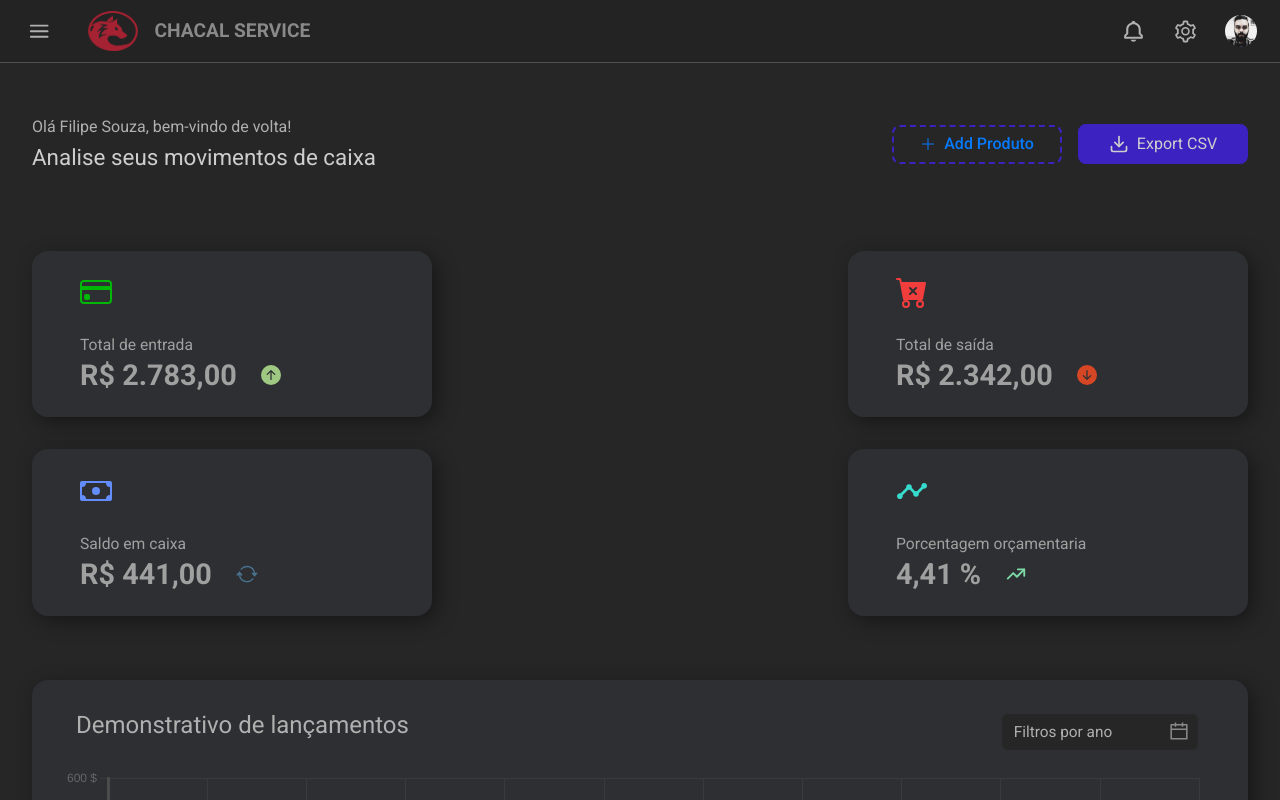
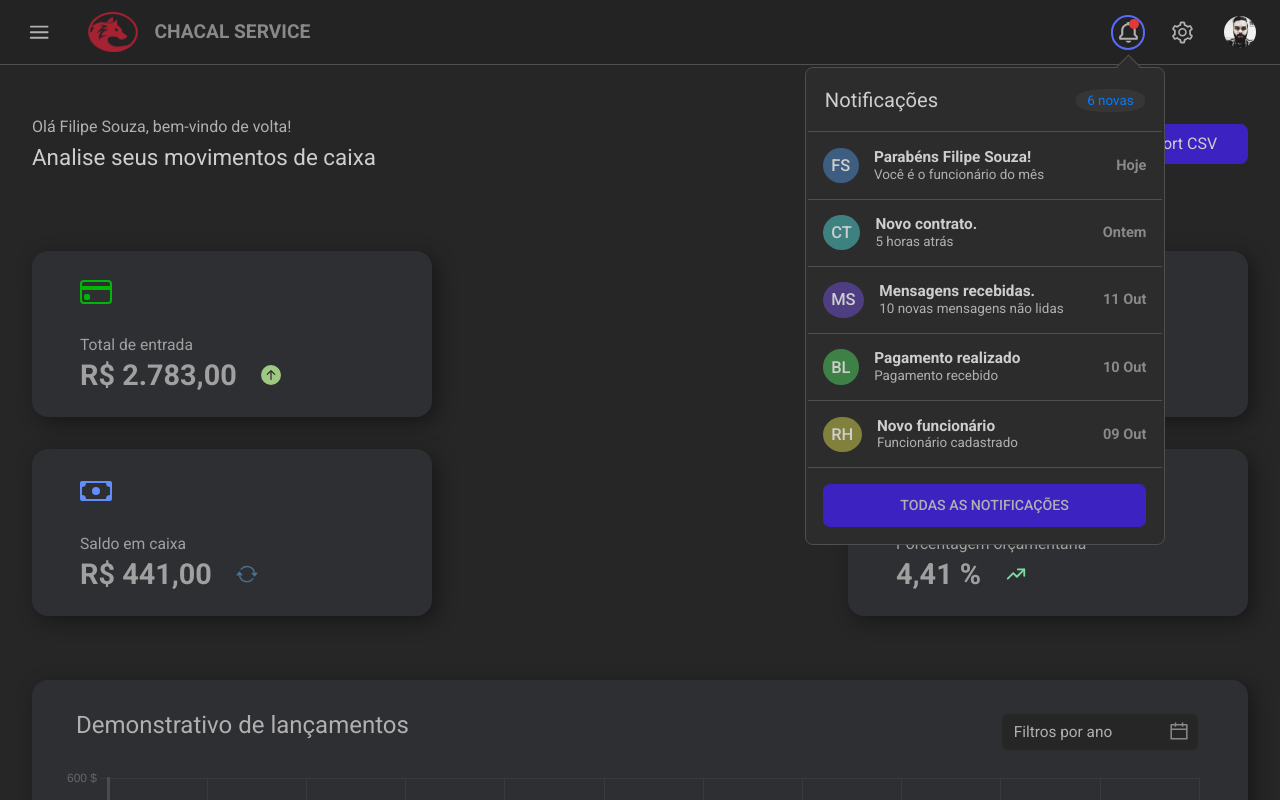
Before and after one commit to Fsouzza/chacal-servicev2, a React (Create React App) app: page /fluxoDeCaixa in a window 1280 px wide. Both pictures are taken after a click on the button 1133 px from the left and 31 px from the top of the page. Shown: the top 800 px of the page. Built offline with nearby package versions, Linux system fonts and the light colour scheme.

Commit message:
component notification

```diff
--- a/src/components/header/dropdownMenus/dropdownNotification/DropdownNotification.module.scss
+++ b/src/components/header/dropdownMenus/dropdownNotification/DropdownNotification.module.scss
@@ -0,0 +1,122 @@
+@import "styles/variaveis";
+
+.notificationMenu {
+	align-items: center;
+	background-color: $cor-dropdown;
+	border: 1px solid $cor-secundaria;
+	border-radius: .4em;
+	box-sizing: border-box;
+	display: flex;
+	flex-direction: column;
+	justify-content: center;
+	opacity: 1;
+	padding: .1em;
+	position: absolute;
+	right: -1em;
+	top: 2.7em;
+	width: 360px;
+  @media (max-width: 425px) {
+    border-color: $cor-azull;
+    border-radius: 0;
+    right: -6.05em;
+    top: 44px;
+    width: 100vw;
+    height: 55vh;
+  }
+	&::before {
+		background-color: $cor-dropdown;
+		border-left: 1px solid $cor-secundaria;
+		border-top: 1px solid $cor-secundaria;
+		content: "";
+		height: 16px;
+		position: absolute;
+		right: 1.4em;
+		top: -10px;
+		transform: rotate(45deg);
+		width: 16px;
+		@media (max-width: 425px) {
+			display: none;
+		}
+	}
+	&__inativo {
+		display: none;
+	}
+  .titulo{
+    align-items: center;
+    border-bottom: 1px solid $cor-secundaria;
+    display: flex;
+    justify-content: space-between;
+    padding: 1em .9em;
+    width: 100%;
+    h3{
+      font-size: 1.05em;
+      font-weight: 400;
+    }
+    span{
+      background-color: $cor-bg-cinza;
+      border-radius: 40%;
+      color: $cor-azull;
+      font-size: .7em;
+      padding: .3em .8em;
+    }
+  }
+  .info{
+    align-items: center;
+    border-bottom: 1px solid $cor-secundaria;
+    display: flex;
+    gap: .8em;
+    padding: .8em;
+    width: 100%;
+    &__icon{
+      background-color: $cor-bg-verde;
+      border-radius: 50%;
+      font-size: .86em;
+      font-weight: 500;
+      padding: .5em;
+    }
+    &__content{
+      display: flex;
+      flex-direction: column;
+      justify-content: flex-start;
+      width: 100%;
+      h5{
+        font-size: .8em;
+      }
+      p{
+        color: $cor-brancol;
+        font-size: .7em;
+      }
+    }
+    &__data{
+      display: flex;
+      color: $cor-cinza;
+      font-size: .76em;
+      font-weight: 600;
+      justify-content: flex-end;
+      width: 25%;
+    }
+  }
+  .button{
+    align-items: center;
+    padding: .8em;
+    width: 100%;
+    &__content{
+      background-color: $cor-azul;
+      border: 2px solid $cor-azul;
+      border-radius: .5em;
+      color: $cor-brancol;
+      cursor: pointer;
+      font-size: .74em;
+      font-weight: 500;
+      padding: .8em;
+      text-transform: uppercase;
+      transition: all .5s;
+      width: 100%;
+      &:hover{
+        background: $cor-bg-azul;
+        border-color: $cor-azull;
+        color: $cor-azull;
+      }
+    }
+  }
+}
--- a/src/components/header/dropdownMenus/dropdownNotification/DropdownNotification.tsx
+++ b/src/components/header/dropdownMenus/dropdownNotification/DropdownNotification.tsx
@@ -1,10 +1,60 @@
+import { useEffect, useRef, useState } from 'react';
 import { BiBell } from 'react-icons/bi';
+import styles from './DropdownNotification.module.scss';
 import styles2 from '../../header.module.scss';
+import { username } from 'helpers/username';
+
+const notificationsList = [
+  {id: 1,icon: 'FS', title: `Parabéns ${username}!`, text: 'Você é o funcionário do mês', data: 'Hoje', background: '#3d5d81'},
+  {id: 2,icon: 'CT', title: 'Novo contrato.', text: '5 horas atrás', data: 'Ontem', background: '#3d8181'},
+  {id: 4,icon: 'MS', title: 'Mensagens recebidas.', text: '10 novas mensagens não lidas', data: '11 Out', background: '#4e3d81'},
+  {id: 5,icon: 'BL', title: 'Pagamento realizado', text: 'Pagamento recebido', data: '10 Out', background: '#3d8146'},
+  {id: 6,icon: 'RH', title: 'Novo funcionário', text: 'Funcionário cadastrado', data: '09 Out', background: '#81813d'},
+];
 
 export const DropdownNotification = () => {
+  const [notificationOpen, setNotificationOpen] = useState(false);
+  const dropdownNotification = useRef<HTMLDivElement>(null);
+  const handleFocus = () => { setNotificationOpen(!notificationOpen); };
+
+  useEffect(() => {
+    // eslint-disable-next-line @typescript-eslint/no-explicit-any
+    const handleClickOutside = (e: any) => {
+      if(notificationOpen && !dropdownNotification.current?.contains(e.target as Node)){
+        setNotificationOpen(false);
+      }
+    };
+    notificationOpen ? window.addEventListener('click', handleClickOutside) : window.removeEventListener('click', handleClickOutside);
+  }, [setNotificationOpen]);
+
   return(
-    <li>
-      <button className={styles2.link}><BiBell /></button>
-    </li>
+    <div className={styles2.notification} ref={dropdownNotification}>
+      <button
+        className={notificationOpen ? `${styles2.link__ativo}` : `${styles2.link}`}
+        onClick={handleFocus}
+      >
+        <BiBell />
+      </button>
+      <div className={styles2.circle}></div>
+      <div className={notificationOpen ? `${styles.notificationMenu}` : `${styles.notificationMenu__inativo}`}>
+        <div className={styles.titulo}>
+          <h3>Notificações</h3>
+          <span>6 novas</span>
+        </div>
+        {notificationsList.map(notification => (
+          <div key={notification.id} className={styles.info}>
+            <div className={styles.info__icon} style={{background: notification.background}}>{notification.icon}</div>
+            <div className={styles.info__content}>
+              <h5>{notification.title}</h5>
+              <p>{notification.text}</p>
+            </div>
+            <div className={styles.info__data}>{notification.data}</div>
+          </div>
+        ))}
+        <div className={styles.button}>
+          <button className={styles.button__content}>Todas as Notificações</button>
+        </div>
+      </div>
+    </div>
   );
 };
--- a/src/components/header/dropdownMenus/dropdownPerfil/DropdownPerfil.module.scss
+++ b/src/components/header/dropdownMenus/dropdownPerfil/DropdownPerfil.module.scss
@@ -23,7 +23,7 @@
 	align-items: center;
 	background-color: #2c2c2c;
 	border: 1px solid $cor-secundaria;
-	border-radius: 0.6em;
+	border-radius: .4em;
 	box-sizing: border-box;
 	display: flex;
 	flex-direction: column;
--- a/src/components/header/dropdownMenus/dropdownSettings/DropdownSettings.module.scss
+++ b/src/components/header/dropdownMenus/dropdownSettings/DropdownSettings.module.scss
@@ -4,7 +4,7 @@
 	align-items: center;
 	background-color: $cor-dropdown;
 	border: 1px solid $cor-secundaria;
-	border-radius: 0.6em;
+	border-radius: .4em;
 	box-sizing: border-box;
 	display: flex;
 	flex-direction: column;
--- a/src/components/header/header.module.scss
+++ b/src/components/header/header.module.scss
@@ -83,9 +83,9 @@
 }
 
 .link {
-  @include menu(transparent, 1.3em, 2px);
+  @include menu(transparent, 1.3em, 3px);
   @media (max-width: 375px) {
-    @include menu(transparent, 1.14em, 2px);
+    @include menu(transparent, 1.14em, 3px);
   }
   overflow: hidden;
   &:hover {
@@ -94,9 +94,23 @@
     transition: 0.4s ease-in;
   }
   &__ativo{
-    @include menu(#5a6af9, 1.3em, 2px);
+    @include menu(#5a6af9, 1.3em, 3px);
     @media (max-width: 375px) {
-      @include menu(#5a6af9, 1.14em, 2px);
+      @include menu(#5a6af9, 1.14em, 3px);
     }
   }
 }
+
+.notification{
+  position: relative;
+}
+
+.circle{
+  background-color: $cor-vermelhal;
+  border-radius: 50%;
+  height: 10px;
+  position: absolute;
+  width: 10px;
+  top: 4px;
+  right: 6px;
+}
```
Also changed, not shown: 1 other file (tests, documents, lock files or other folders).
